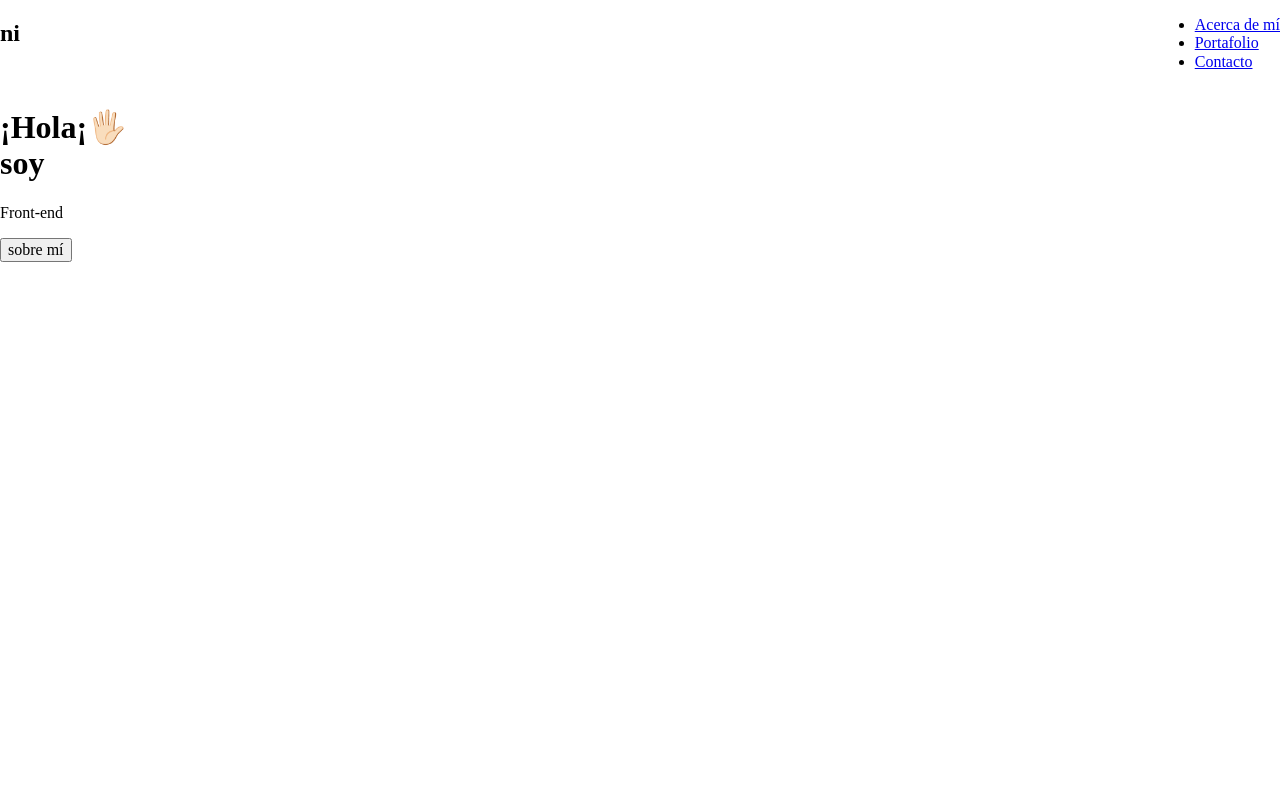
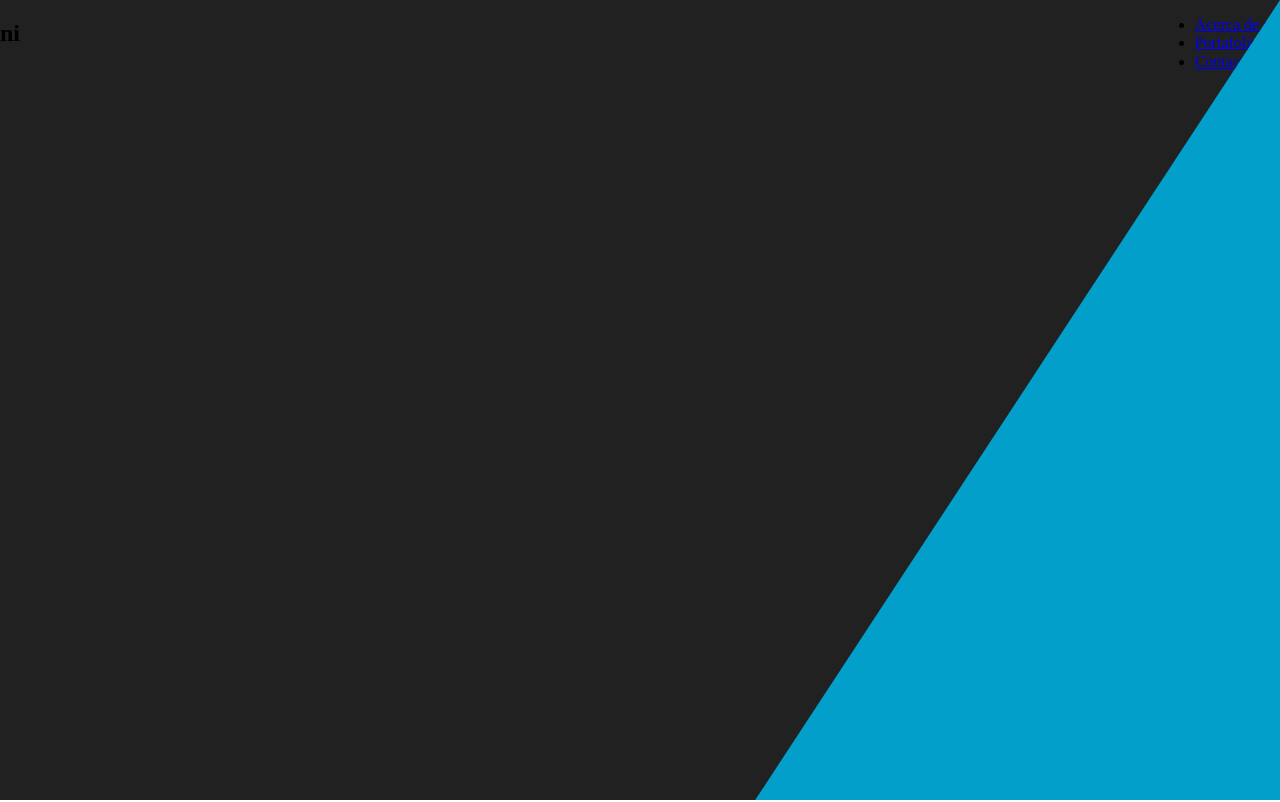
Before and after one commit to nivamol/portafolio-final, a plain HTML site: page index.html in a window 1280 px wide. Shown: the top 802 px of the page. Drawn offline with nearby package versions, Linux system fonts and the light colour scheme; files that its build step writes are made by us from their sources.

Commit message:
definiendo color section.principal y altura

```diff
--- a/scss/layout/_divs.scss
+++ b/scss/layout/_divs.scss
@@ -2,11 +2,17 @@
 // ---- divs Section Principal
 
 div.__principal--menu {
+    height: 100vh;
+    background-color: $colorPrincipal;
 }
 
 div.menu {
+    height: 100vh;
     display: flex;
     justify-content: space-between;
+    clip-path: polygon(0 0, 100% 0%, 59% 100%, 0% 100%);
+    background-color: $colorSecundario;
+
 }
 
 div.principal__info {
--- a/scss/lib/_variables.scss
+++ b/scss/lib/_variables.scss
@@ -27,3 +27,6 @@ $paddingtopbottom: .8rem;
 $paddingrightleft: 3rem;
 $margin: 0;
 $radius: 7rem;
+
+
+// ---- fondos
```
Also changed, not shown: index.html (+1 -1 lines), css/styles.css, scss/components/_titulos.scss (line endings or trailing spaces).
